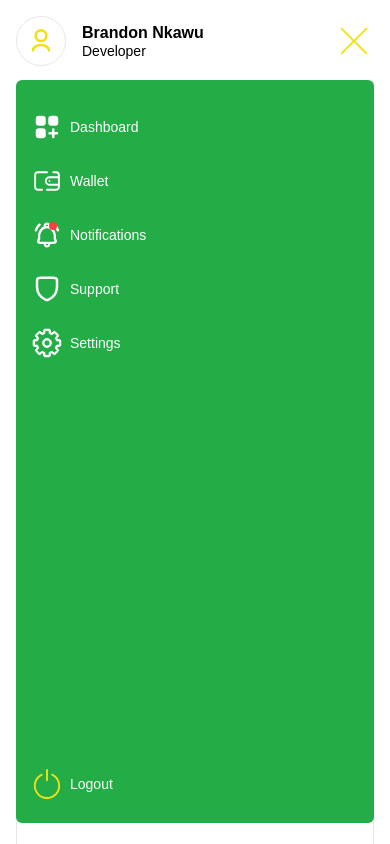
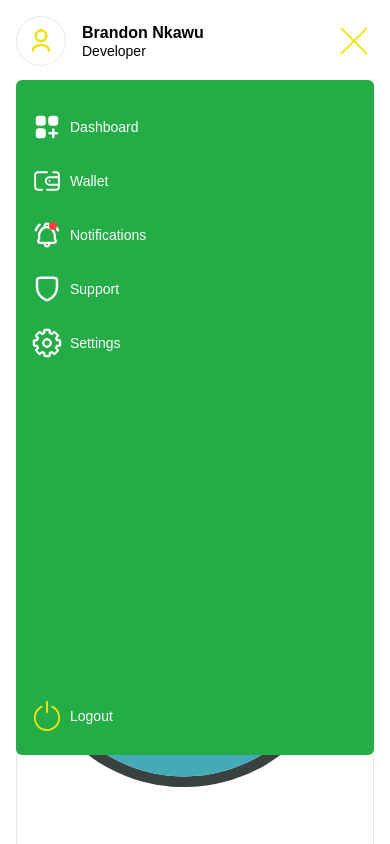
Before and after one commit to Brandon-Online01/payd, a React (Create React App) app: page / in a window 390 px wide. Both pictures are taken after a click on the picture 354 px from the left and 41 px from the top of the page. Built offline with nearby package versions, Linux system fonts and the light colour scheme.

Commit message:
overlays the menu

```diff
--- a/src/components/navigation/mobile-navigation.js
+++ b/src/components/navigation/mobile-navigation.js
@@ -43,7 +43,7 @@ const MobileNavigation = () => {
                 </div>
                 {
                     isOpen && (
-                        <div className="w-[100%] min-h-[88vh] overflow-scroll h-[100%] pt-8 pb-6 px-4 rounded-md flex flex-col items-start justify-between bg-[var(--green)] popin absolute top-[4rem] z-[9]">
+                        <div className="w-[100%] min-h-[80vh] overflow-scroll h-[100%] pt-8 pb-6 px-4 rounded-md flex flex-col items-start justify-between bg-[var(--green)] popin absolute top-[4rem] z-[9]">
                             <div className="flex flex-col gap-6 justify-between w-[100%]">
                                 <div className="flex flex-col items-start gap-6 text-[var(--white)] flex-wrap w-[100%]">
                                     <Link to='/' className='flex justify-start items-center gap-2'>
```
